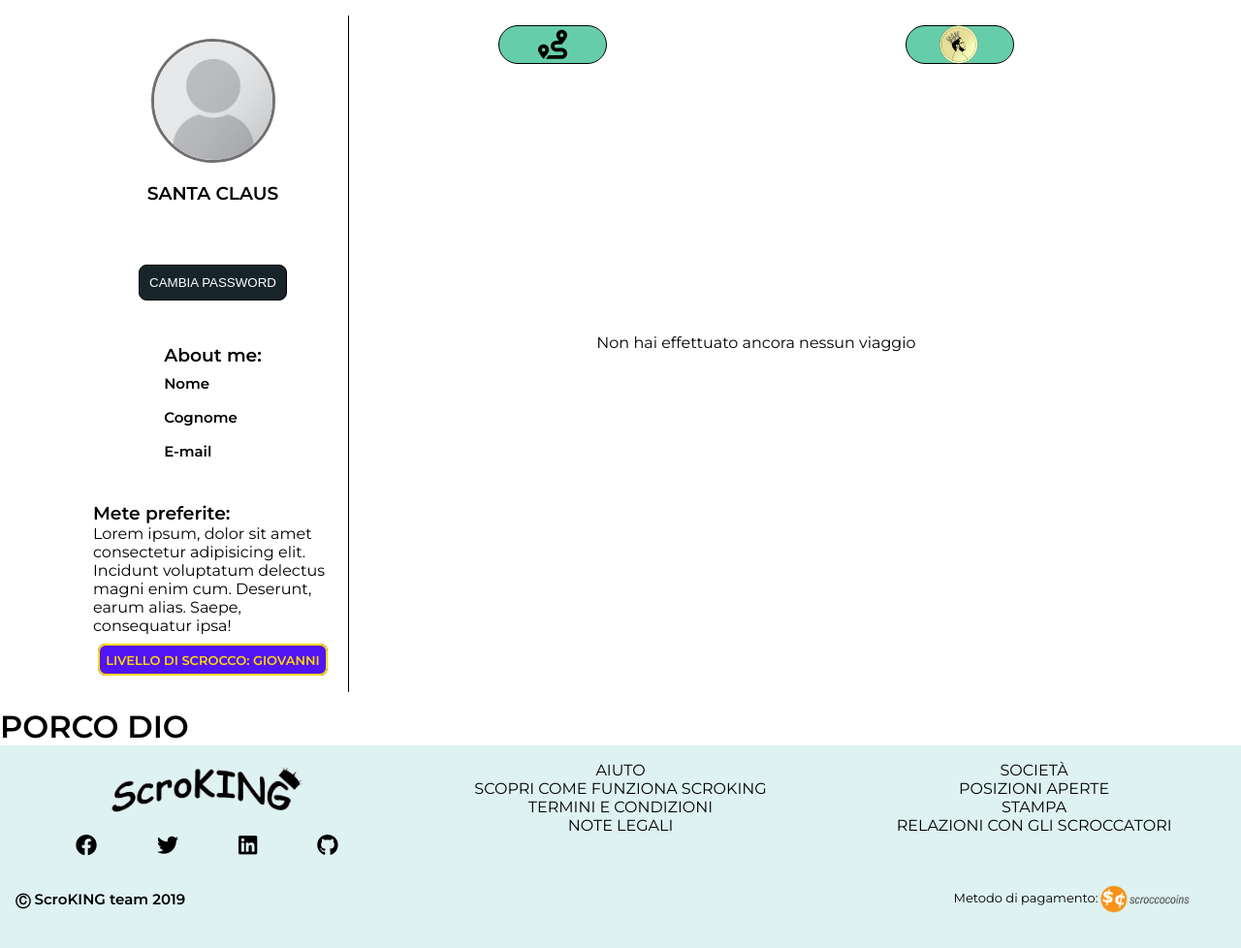
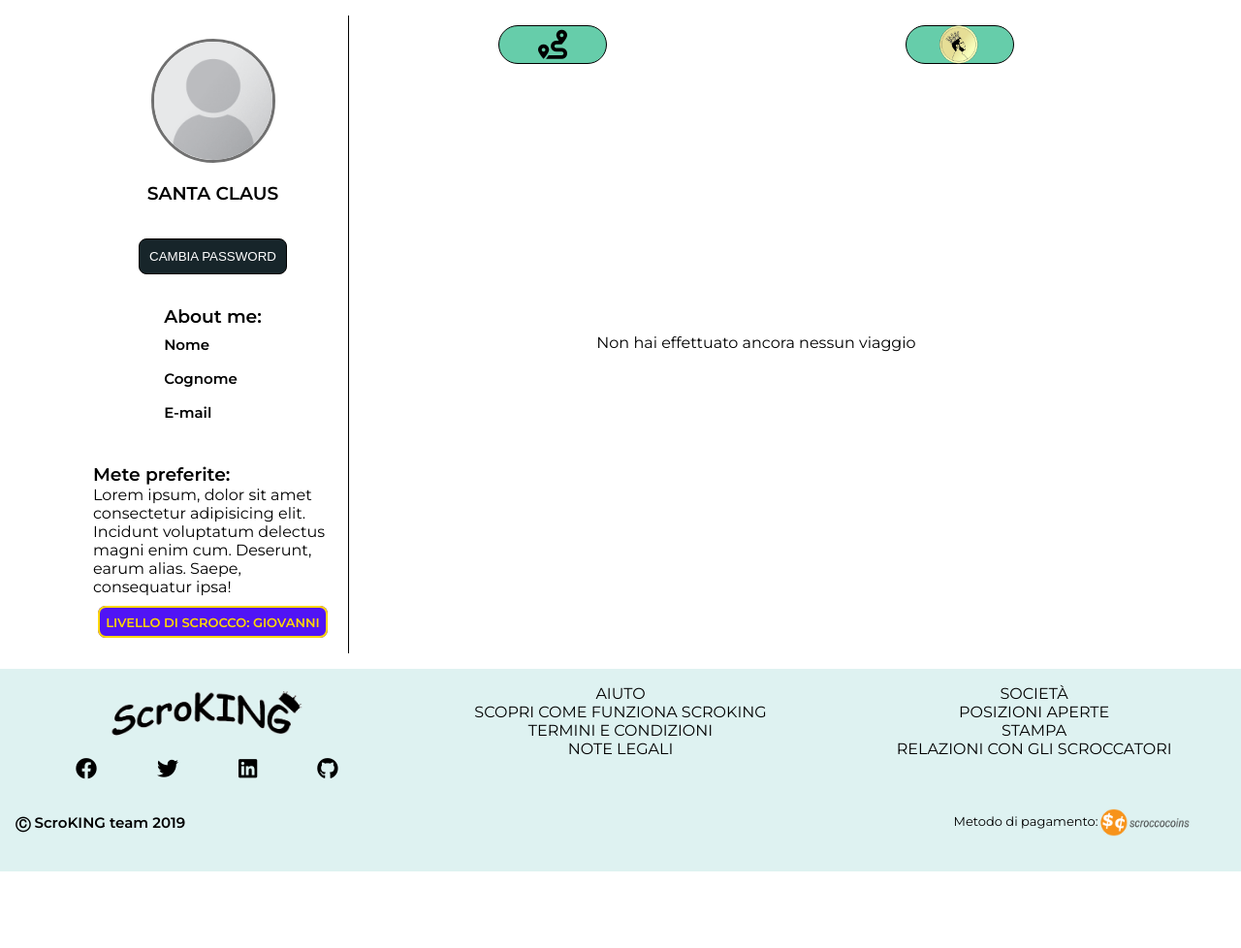
Before and after one commit to RedHitMark/scroKING-TravelAgency, a PHP site: page /user_page.htm in a window 1280 px wide. Shown: the part 80-1058 px from the top of the page at 97% size. After the commit the page ends 979 px from the top, so only its background shows below. Run offline with PHP 8.4, Linux system fonts and the light colour scheme.

Commit message:
modifiche grafiche pagina utente

```diff
--- a/CSS/main.css
+++ b/CSS/main.css
@@ -899,6 +899,32 @@ nav .col-12 .col-6 .log.mobile .yeslog, nav .col-12 .col-6 .log.mobile  .nolog{
     cursor: pointer;
 }
 
+#modifypassword {
+    border: none;
+    border: 1px solid black;
+    background-color: #17252A;
+    border-radius: 8px;
+    text-transform: uppercase;
+    color: white;
+    padding: 10px;
+    margin: 0 0 0 0;
+    cursor: pointer;
+}
+
+#confirmpasswordbutton {
+    border: none;
+    border: 1px solid black;
+    background-color: #17252A;
+    border-radius: 8px;
+    text-transform: uppercase;
+    color: white;
+    padding: 10px;
+    margin: 0.5em 0 0 3em;
+    cursor: pointer;
+}
+
+
+
 /* ========= livello di scrocco page ======= */
 #levels .row {
     align-items: center;
--- a/JS/loadpasswordfield.js
+++ b/JS/loadpasswordfield.js
@@ -1,6 +1,6 @@
 $('.scrollpassword').hide();
 let visiblefield =  false;
-$('#morePassword').click(function(e){
+$('#modifypassword').click(function(e){
     e.preventDefault();
     $('.scrollpassword').toggle("slow");
 
--- a/user_page.htm
+++ b/user_page.htm
@@ -28,16 +28,16 @@
                     <br>
                     <aside>
                         <div>
-                            <button id="morePassword">Cambia password</button>
+                            <button id="modifypassword">Cambia password</button>
                         </div>
                     </aside>
                     <aside>
                         <div>
                             <form class="scrollpassword">
-                                <input type="password" placeholder="Vecchia password">
-                                <input type="password" placeholder="Nuova password">
-                                <input type="password" placeholder=" Ripeti nuova password">
-                                <input type="button" value="Conferma" id="confirmpassword">
+                                <input type="password" id="holdpassword" name="holdpassword" placeholder="Vecchia password">
+                                <input type="password" id="newpassword" name= "newPassword"  placeholder="Nuova password">
+                                <input type="password" id="newpasswordconf" name="NewPassowrdConfirm" placeholder=" Ripeti nuova password">
+                                <input type="button" value="Conferma" id="confirmpasswordbutton">
                             </form>
                         </div>
                     </aside>
@@ -107,7 +107,7 @@
 
 
 
-<H1>PORCO DIO</H1>
+
 
     <div id="footer"></div>
 </body>
@@ -143,6 +143,13 @@
         501: dati_internal_server_error
     };
 
+    function change_password(e){
+        e.preventDefault();
+
+        let newPassword = document.getElementById("newpassword")[0];
+        let newPassConf = document.getElementsById("newpasswordconf")[0];
+    }
+
     post("api/user/read_one.php", null, functions);
 </script>
 
```
